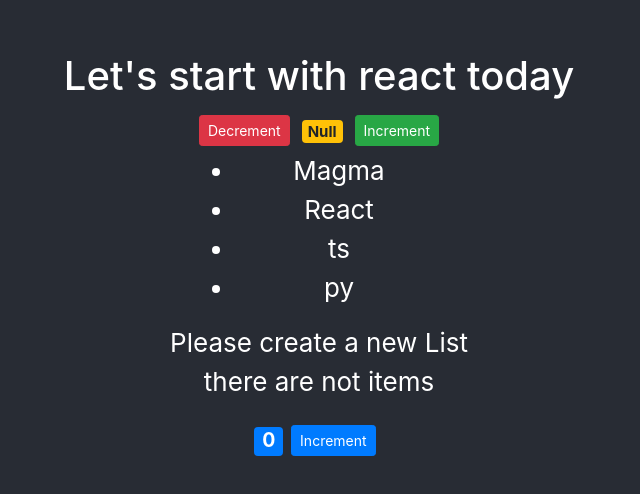
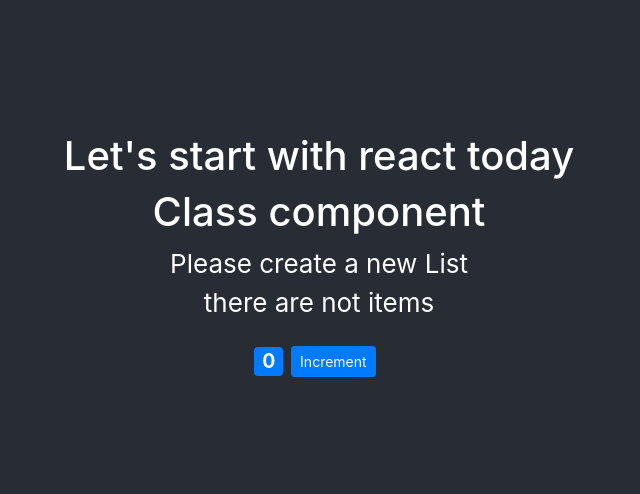
Before and after one commit to Nkasi-e/ReactMosh, a React (Create React App) app: page / in a window 1280 px wide. Shown: the part 142-636 px from the top of the page, without its empty margins (321-961 px from the left). Built offline with nearby package versions, Linux system fonts and the light colour scheme.

Commit message:
class component

```diff
--- a/src/components/Counter.jsx
+++ b/src/components/Counter.jsx
@@ -1,50 +1,65 @@
-import React, { useState } from "react";
+import React, { Component } from "react";
 
-const Counter = () => {
-  const [value, setValue] = useState(0);
-  const formatCOunt = () => {
-    return value === 0 ? `Null` : value;
+class Counter extends Component {
+  state = {
+    value: 0,
   };
-  const styles = {
-    fontSize: 15,
-    fontweight: "bold",
-  };
-
-  // Get Batch classes... Rendering classes dynamically
-  let getBatchClasses = () => {
-    let classes = "badge m-2 badge-";
-    classes += value === 0 ? "warning" : value <= 0 ? "danger" : "primary";
-    return classes;
-  };
-
-  const listItems = ["Magma", "React", "ts", "py"];
-
-  //...
-  return (
-    <div>
-      <button
-        className="btn btn-danger m-1 btn-sm"
-        onClick={() => setValue(value - 1)}
-      >
-        Decrement
-      </button>
-      <h1 style={styles} className={getBatchClasses()}>
-        {formatCOunt()}
-      </h1>
-      <button
-        className="btn btn-success m-1 btn-sm"
-        onClick={() => setValue(value + 1)}
-      >
-        Increment
-      </button>
-      {/*Rendering list */}
-      <ul>
-        {listItems.map((item, id) => (
-          <li key={id}>{item}</li>
-        ))}
-      </ul>
-    </div>
-  );
-};
+  render() {
+    return (
+      <div>
+        <h1>Class component</h1>
+      </div>
+    );
+  }
+}
 
 export default Counter;
+
+// const Counter = () => {
+//   const [value, setValue] = useState(0);
+//   const formatCOunt = () => {
+//     return value === 0 ? `Null` : value;
+//   };
+//   const styles = {
+//     fontSize: 15,
+//     fontweight: "bold",
+//   };
+
+//   // Get Batch classes... Rendering classes dynamically
+//   let getBatchClasses = () => {
+//     let classes = "badge m-2 badge-";
+//     classes += value === 0 ? "warning" : value <= 0 ? "danger" : "primary";
+//     return classes;
+//   };
+
+//   const listItems = ["Magma", "React", "ts", "py"];
+
+//   //...
+//   return (
+//     <div>
+//       <button
+//         className="btn btn-danger m-1 btn-sm"
+//         onClick={() => setValue(value - 1)}
+//       >
+//         Decrement
+//       </button>
+//       <h1 style={styles} className={getBatchClasses()}>
+//         {formatCOunt()}
+//       </h1>
+//       <button
+//         className="btn btn-success m-1 btn-sm"
+//         onClick={() => setValue(value + 1)}
+//       >
+//         Increment
+//       </button>
+//       {/*Rendering list */}
+//       <ul>
+//         {listItems.map((item, id) => (
+//           <li key={id}>{item}</li>
+//         ))}
+//       </ul>
+//     </div>
+//   );
+// };
+
+// export default Counter;
```
